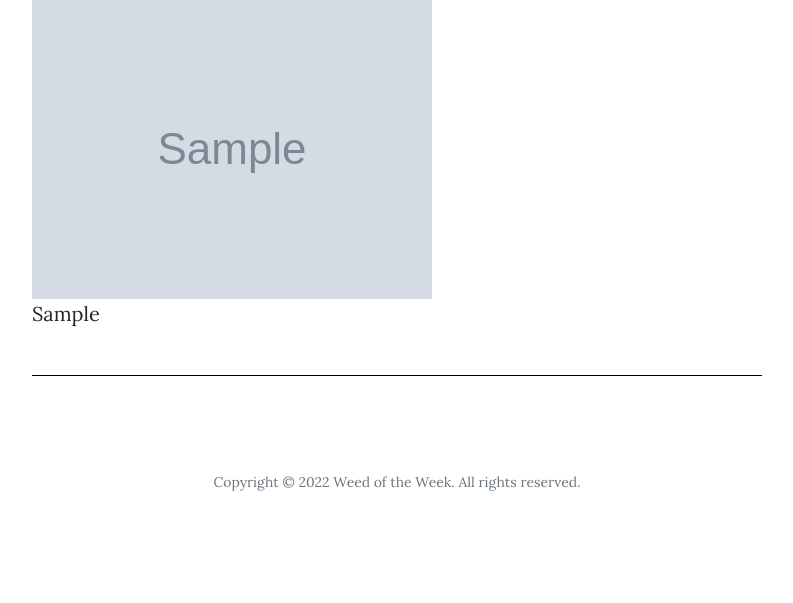
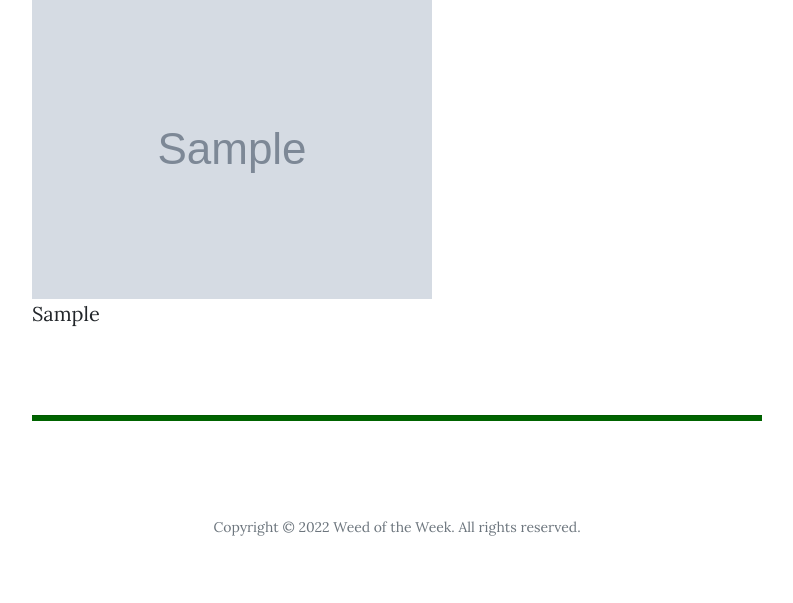
Before and after one commit to mikec74/WeedOfTheWeek, a Flask app: page / in a window 1280 px wide. Shown: the part 1787-2390 px from the top of the page, without its empty margins (243-1036 px from the left). Before the commit the page ends 2278 px from the top, so only its background shows below. Run offline with Flask 2, Linux system fonts and the light colour scheme; tables that the repository leaves empty hold one stand-in row (values such as "Sample post"); grey boxes marked "Sample" are stand-in pictures; some libraries are stand-ins or nearby versions.

Commit message:
Make the hr at the end of a weed taller. Add whitespace between the end of the weed and the hr.

```diff
--- a/static/css/weed.css
+++ b/static/css/weed.css
@@ -20,8 +20,13 @@
     margin-bottom: 30px;
 }
 
+.weed-whitespace {
+    height: 40px;
+}
+
 .weed-divider {
-    background-color: black;
+    background-color: darkgreen;
+    height: 5px;
 }
 
 .weed-announcement {
--- a/templates/index.html
+++ b/templates/index.html
@@ -122,6 +122,11 @@
       </div>
       <div class="row">
         <div class="col-lg-8 col-md-10 mx-auto">
+          <div class="weed-whitespace"></div>
+        </div>
+      </div>
+      <div class="row">
+        <div class="col-lg-8 col-md-10 mx-auto">
           <hr class="weed-divider"/>
         </div>
       </div>
```
